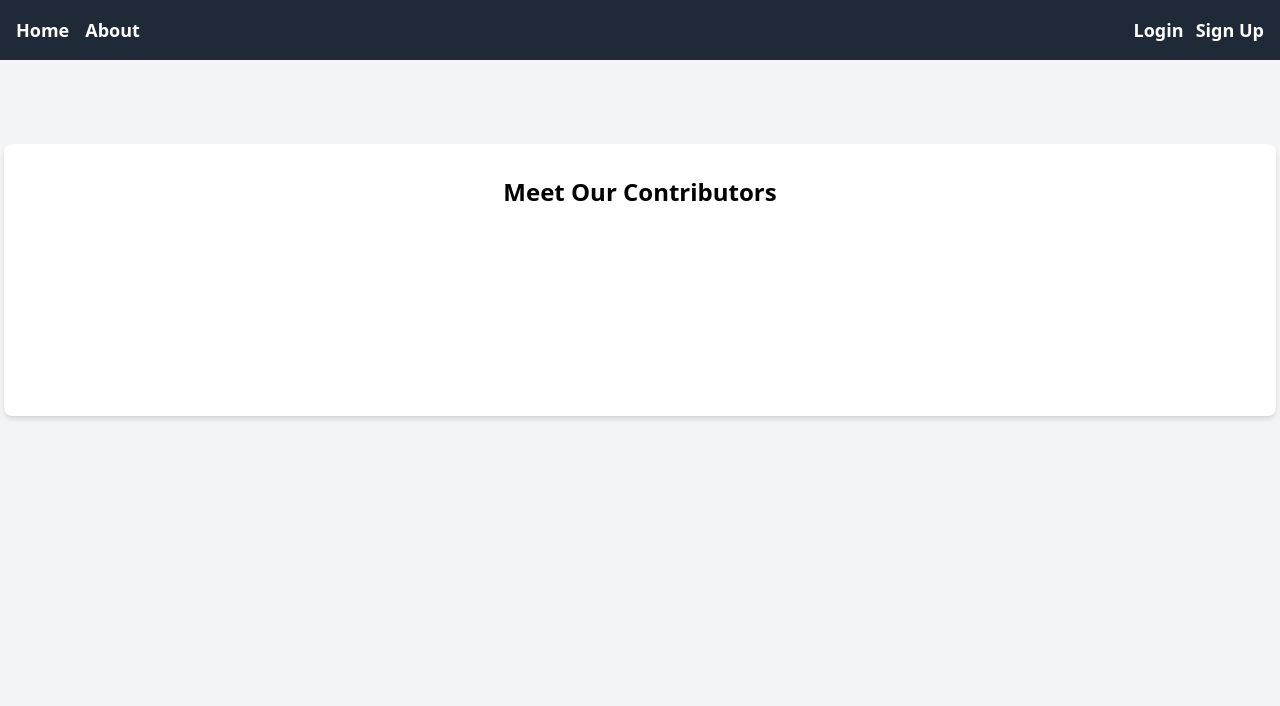
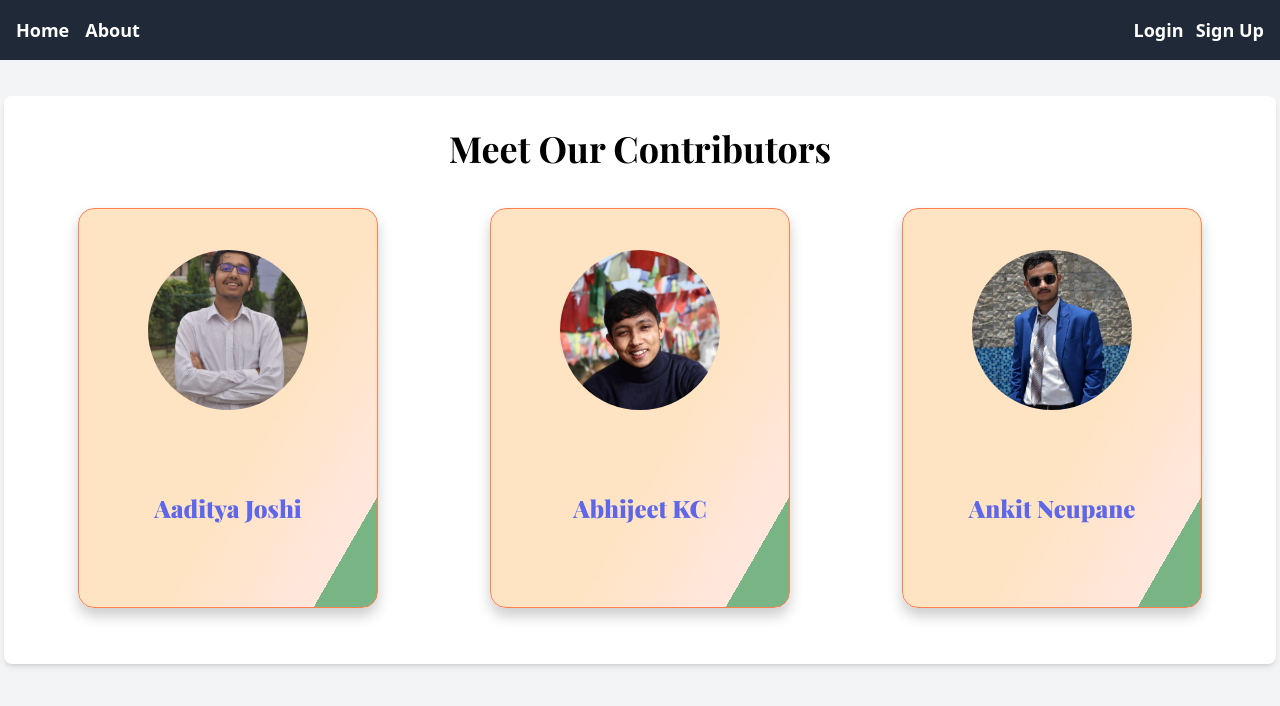
Before and after one commit to AnkitNeupane007/movie_viz, a Flask app: page /about in a window 1280 px wide. Shown: the top 706 px of the page. Run offline with Flask 3, Linux system fonts and the light colour scheme; some libraries are stand-ins or nearby versions.

Commit message:
this about page is fixed

```diff
--- a/movies_site/static/css/about.css
+++ b/movies_site/static/css/about.css
@@ -85,7 +85,15 @@ p {
 	font-family: "Playfair Display", serif;
 	font-weight: 900;
 }
-
+h1 {
+	font-family: "Playfair Display", serif;
+	font-weight: 900;
+	transition: color 0.3s ease, transform 0.3s ease;
+}
+h1:hover {
+    color: #467ee5; /* Change color on hover */
+    transform: scale(1.1); /* Slightly increase size on hover */
+}
 /* Responsive Styling */
 @media (max-width: 1200px) {
 	.flip-card {
--- a/movies_site/templates/about.html
+++ b/movies_site/templates/about.html
@@ -1,17 +1,61 @@
 {% extends "base.html" %} {% block title %}About Page{% endblock %} {% block
 	content %}
-
-<section
-	id="about"
-	class="container mx-auto mt-12 p-6 bg-white shadow-md rounded-lg"
->
-	<h2 class="text-2xl font-bold mb-4 text-center">Meet Our Contributors</h2>
-	<div class="relative overflow-hidden h-40">
-		<div
-			id="contributor"
-			class="absolute inset-0 flex items-center justify-center"
-		>
-			<!-- Contributor details will be dynamically injected -->
+	<section id="about" class="container mx-auto p-2 bg-white shadow-md rounded-lg">
+	<h1 class = "text-4xl font-bold text-center justify-center">Meet Our Contributors</h1>
+		<div class="card-container flex flex-wrap justify-center p-6">
+			<div class="card-item pt-4">
+				<div class="flip-card">
+					<div class="flip-card-inner">
+						<div class="flip-card-front">
+							<img
+								class="rounded-full h-40 w-40 mx-auto mb-20"
+								src="{{ url_for('static', filename='images/aaditya.png') }}"
+								alt="Aaditya Joshi"
+							/>
+							<p class="title mb-10">Aaditya Joshi</p>
+						</div>
+						<div class="flip-card-back">
+							<p class="title">BACK</p>
+							<p>Leave Me</p>
+						</div>
+					</div>
+				</div>
+			</div>
+			<div class="card-item mx-24 pt-4">
+				<div class="flip-card">
+					<div class="flip-card-inner">
+						<div class="flip-card-front">
+							<img
+								class="rounded-full h-40 w-40 mx-auto mb-20"
+								src="{{ url_for('static', filename='images/abhijeet.png') }}"
+								alt="Abhijeet KC"
+							/>
+							<p class="title mb-10">Abhijeet KC</p>
+						</div>
+						<div class="flip-card-back">
+							<p class="title">BACK</p>
+							<p>Leave Me</p>
+						</div>
+					</div>
+				</div>
+			</div>
+			<div class="card-item pt-4">
+				<div class="flip-card">
+					<div class="flip-card-inner">
+						<div class="flip-card-front">
+							<img
+								class="rounded-full h-40 w-40 mx-auto mb-20"
+								src="{{ url_for('static', filename='images/ankit.png') }}"
+								alt="Ankit Neupane"
+							/>
+							<p class="title mb-10">Ankit Neupane</p>
+						</div>
+						<div class="flip-card-back">
+							<p class="title">BACK</p>
+							<p>Leave Me</p>
+						</div>
+					</div>
+				</div>
 			</div>
 		</div>
 	</section>
```
Lines whose indentation alone changed are shown as unchanged.
